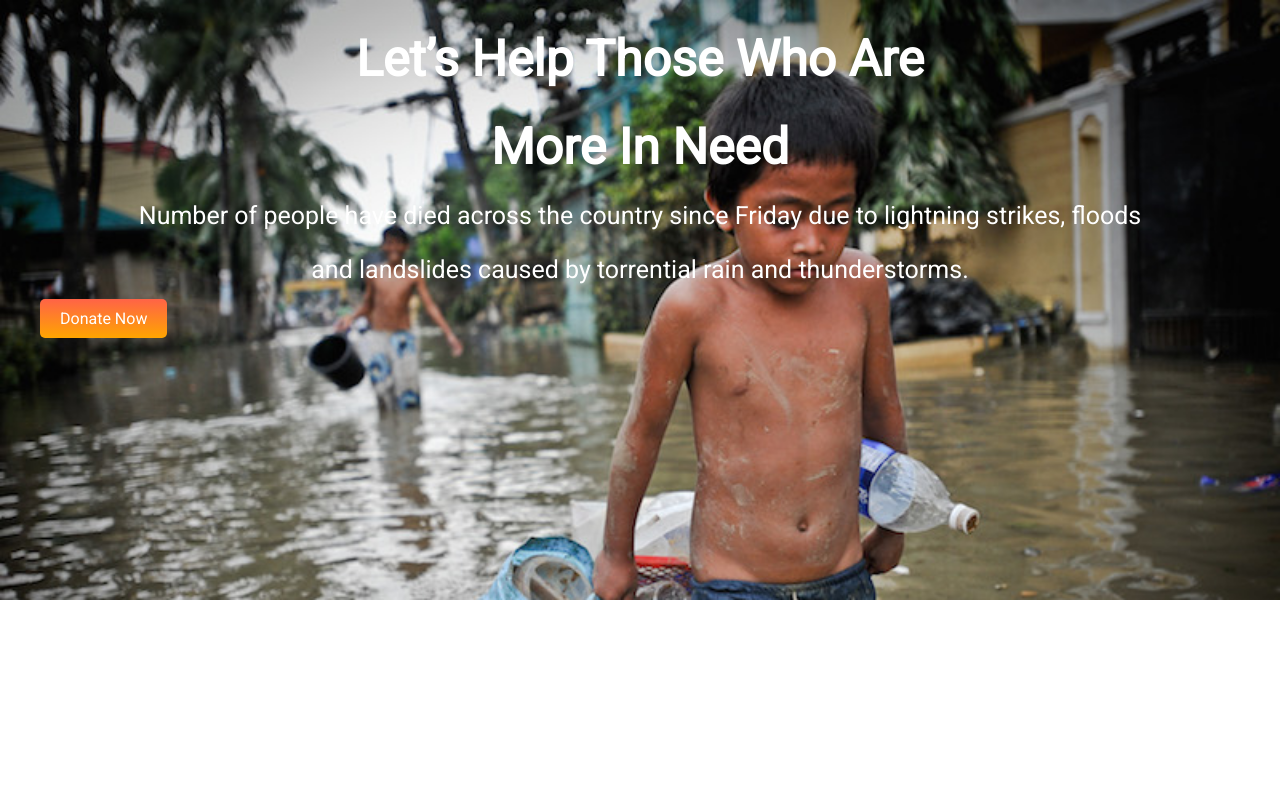
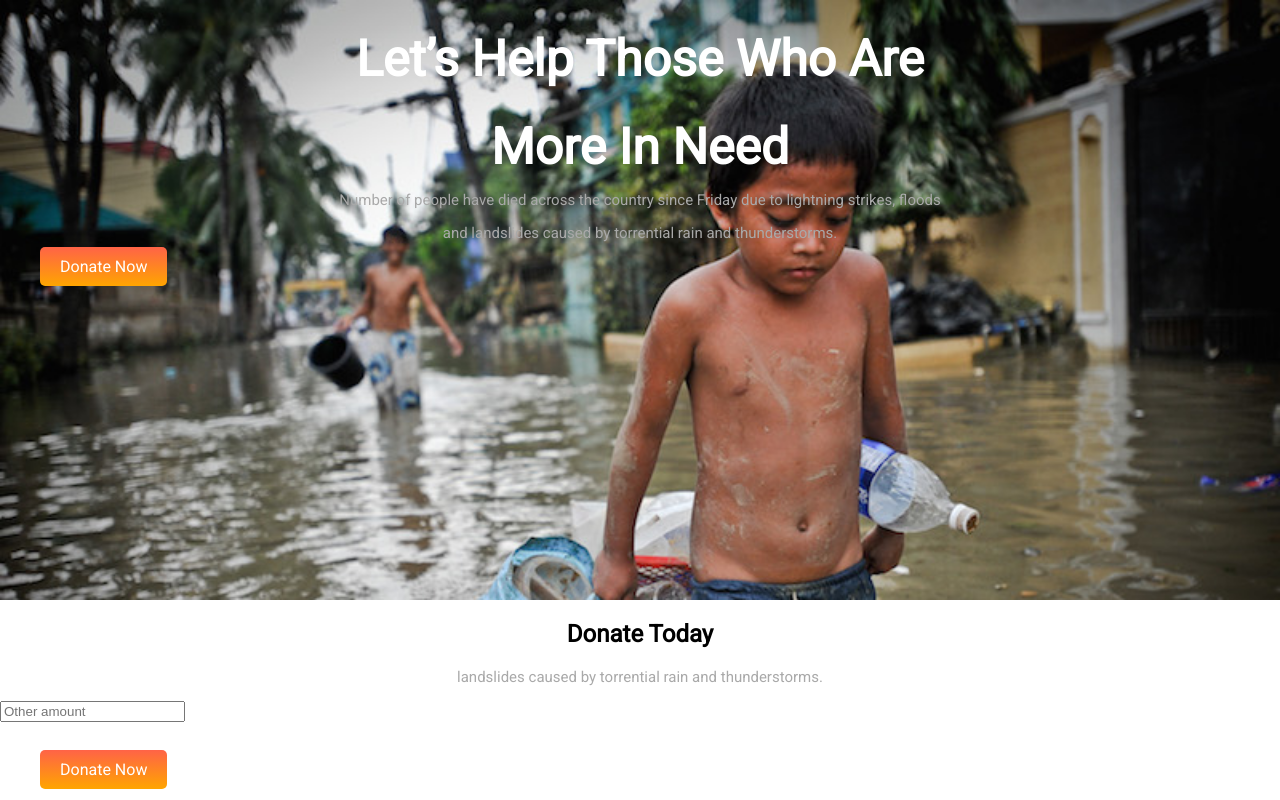
Before and after one commit to AyeshaSiddikaSonia/donate-today-one, a plain HTML site: page index.html in a window 1280 px wide. Drawn offline with Linux system fonts and the light colour scheme.

Commit message:
all commit

```diff
--- a/index.html
+++ b/index.html
@@ -11,6 +11,7 @@
     <link rel="stylesheet" href="style.css">
 </head>
 <body>
+    <!-- Header part start -->
     <section >
         <div class="header">
             <h1>Let’s Help Those Who Are </h1>
@@ -18,5 +19,29 @@
             <p>Number of people have died across the country since Friday due to lightning strikes, floods<p/><p>and landslides caused by torrential rain and thunderstorms.</p>
             <a class="button" target="_blank" href="#">Donate Now</a></div>
     </section>
+    <!-- Header part end -->
+    <!-- Donate today part start -->
+    <section class="donate">
+        <div>
+            <h2>Donate Today</h2>
+            <p> landslides caused by torrential rain and thunderstorms.</p>
+        </div>
+
+
+        <input type="text" placeholder="Other amount">
+        <br>
+        <br>
+        <br>
+        <a class="button" target="_blank" href="#">Donate Now</a>
+
+    </section>
+    <!-- Donate today part end -->
+
+    <!-- our donation plan part start -->
+
+    <section>
+
+    </section>
+    <!-- our donation plan part end -->
 </body>
 </html>
--- a/style.css
+++ b/style.css
@@ -14,7 +14,7 @@ h1{
 p{
     color: white;
     text-align: center;
-    font-size: 25px;
+    font-size: 15px;
 }
 .header{
     background-image: url(images/donation9.jpg);
@@ -34,3 +34,11 @@ p{
         text-align: center;
 
     }
+
+    h2{
+        color: black;
+        text-align: center;
+    }
+   p{
+    color: darkgray;
+   }
```
